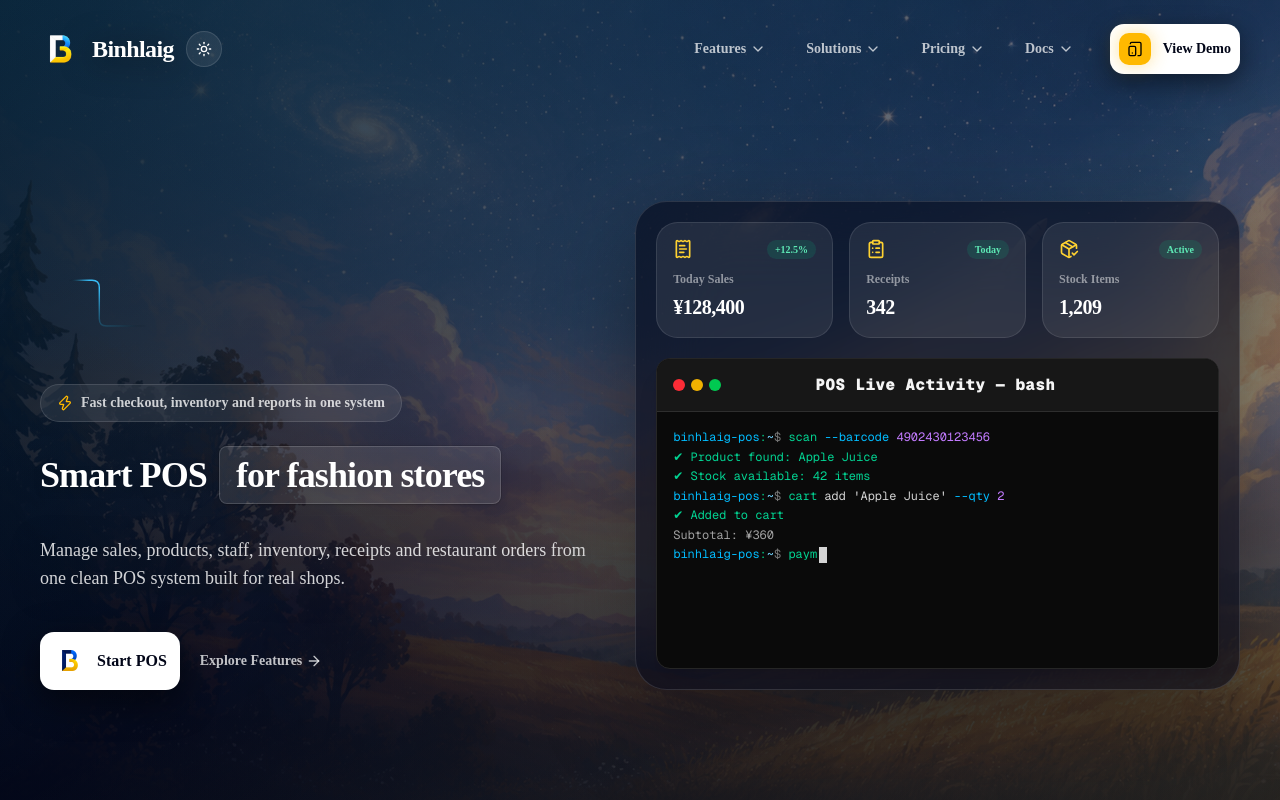
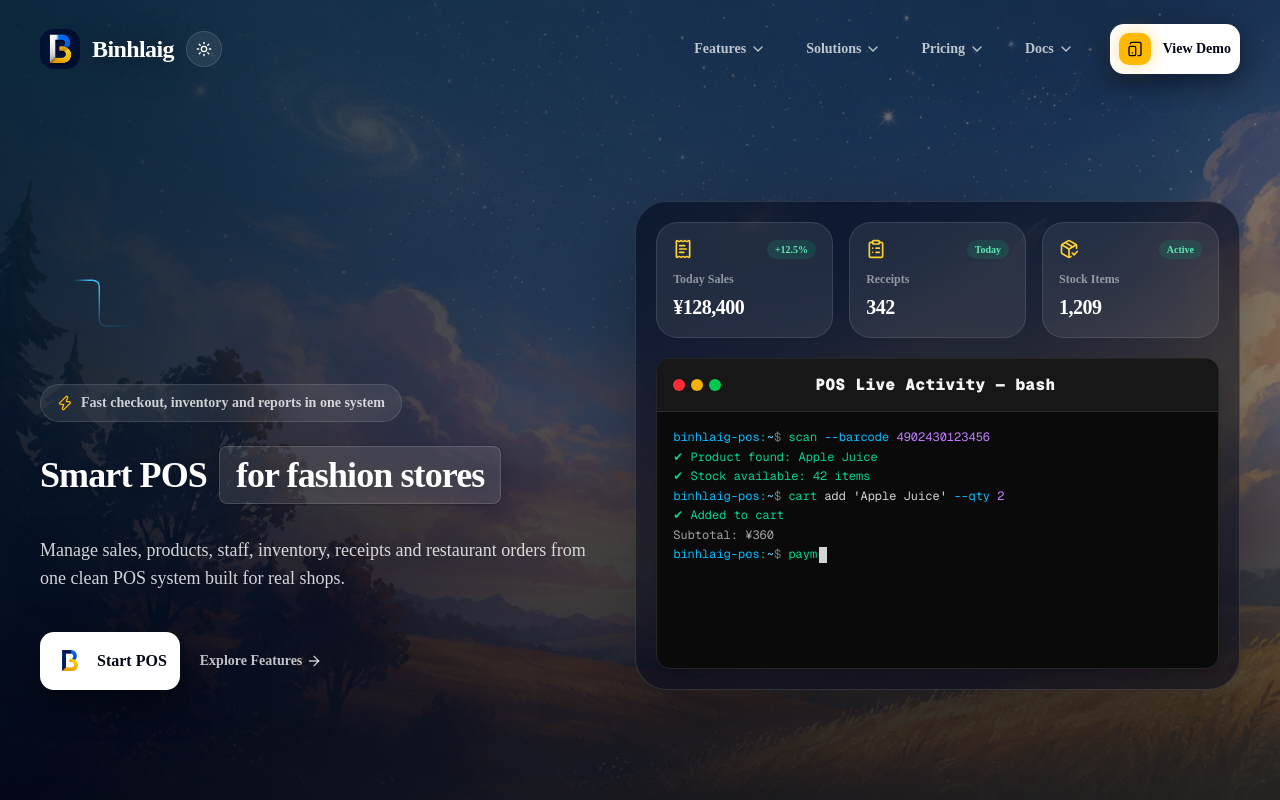
Before and after one commit to Sanlinns/offical-dashboard-pos, a Next.js app: page / in a window 1280 px wide. Shown: the top 800 px of the page. Built offline with nearby package versions, Linux system fonts and the light colour scheme.

Commit message:
update logo V1

```diff
--- a/component/footer.tsx
+++ b/component/footer.tsx
@@ -9,10 +9,17 @@ import {
   IconBrandInstagram,
   IconBrandLinkedin,
 } from "@tabler/icons-react";
+import Image from "next/image";
 
 type FooterProps = {
   darkMode: boolean;
 };
+
+
+
+const BRAND_NAME = "Binhlaig";
+const BRAND_ICON_LIGHT = "/logo/bg.png";
+const BRAND_ICON_DARK = "/logo/bg_darkmode.png";
 
 const footerLinks = [
   {
@@ -53,8 +60,7 @@ export default function Footer({ darkMode }: FooterProps) {
 
   return (
     <footer
-      className={`relative mt-auto overflow-hidden border-t transition-colors duration-500 ${
-        darkMode
+      className={`relative mt-auto overflow-hidden border-t transition-colors duration-500 ${darkMode
           ? "border-white/10 bg-slate-950 text-white"
           : "border-slate-200 bg-slate-50 text-slate-950"
         }`}
@@ -62,13 +68,11 @@ export default function Footer({ darkMode }: FooterProps) {
       {/* background effects */}
       <div className="pointer-events-none absolute inset-0">
         <div
-          className={`absolute -left-24 top-10 h-72 w-72 rounded-full blur-3xl ${
-            darkMode ? "bg-cyan-400/10" : "bg-blue-500/10"
+          className={`absolute -left-24 top-10 h-72 w-72 rounded-full blur-3xl ${darkMode ? "bg-cyan-400/10" : "bg-blue-500/10"
             }`}
         />
         <div
-          className={`absolute -right-24 bottom-0 h-72 w-72 rounded-full blur-3xl ${
-            darkMode ? "bg-amber-300/10" : "bg-purple-500/10"
+          className={`absolute -right-24 bottom-0 h-72 w-72 rounded-full blur-3xl ${darkMode ? "bg-amber-300/10" : "bg-purple-500/10"
             }`}
         />
       </div>
@@ -78,7 +82,7 @@ export default function Footer({ darkMode }: FooterProps) {
           {/* Brand */}
           <div>
             <Link href="/" className="inline-flex items-center gap-2">
-              <div
+              {/* <div
                 className={`flex h-10 w-10 items-center justify-center rounded-2xl shadow-lg ${
                   darkMode
                     ? "border border-white/15 bg-white/10 text-white"
@@ -86,19 +90,28 @@ export default function Footer({ darkMode }: FooterProps) {
                 }`}
               >
                 <Sparkles className="h-5 w-5" />
-              </div>
+              </div> */}
+
+              <span className="relative h-8 w-8 shrink-0 overflow-hidden rounded-lg">
+                <Image
+                  // src={BRAND_ICON}
+                  src={darkMode ? BRAND_ICON_DARK : BRAND_ICON_LIGHT}
+                  alt=""
+                  fill
+                  sizes="32px"
+                  className="object-contain"
+                />
+              </span>
 
               <div>
                 <p
-                  className={`text-lg font-bold tracking-tight ${
-                    darkMode ? "text-white" : "text-slate-950"
+                  className={`text-lg font-bold tracking-tight ${darkMode ? "text-white" : "text-slate-950"
                     }`}
                 >
-                  Smart POS
+                  {BRAND_NAME}
                 </p>
                 <p
-                  className={`text-xs ${
-                    darkMode ? "text-white/55" : "text-slate-500"
+                  className={`text-xs ${darkMode ? "text-white/55" : "text-slate-500"
                     }`}
                 >
                   Supermarket & Restaurant System
@@ -107,8 +120,7 @@ export default function Footer({ darkMode }: FooterProps) {
             </Link>
 
             <p
-              className={`mt-5 max-w-md text-sm leading-6 ${
-                darkMode ? "text-white/62" : "text-slate-600"
+              className={`mt-5 max-w-md text-sm leading-6 ${darkMode ? "text-white/62" : "text-slate-600"
                 }`}
             >
               Manage sales, products, receipts, staff, inventory and analytics
@@ -116,14 +128,12 @@ export default function Footer({ darkMode }: FooterProps) {
             </p>
 
             <div
-              className={`mt-6 space-y-3 text-sm ${
-                darkMode ? "text-white/62" : "text-slate-600"
+              className={`mt-6 space-y-3 text-sm ${darkMode ? "text-white/62" : "text-slate-600"
                 }`}
             >
               <div className="flex items-center gap-3">
                 <Mail
-                  className={`h-4 w-4 ${
-                    darkMode ? "text-white" : "text-slate-950"
+                  className={`h-4 w-4 ${darkMode ? "text-white" : "text-slate-950"
                     }`}
                 />
                 <span>support@smartpos.com</span>
@@ -131,8 +141,7 @@ export default function Footer({ darkMode }: FooterProps) {
 
               <div className="flex items-center gap-3">
                 <Phone
-                  className={`h-4 w-4 ${
-                    darkMode ? "text-white" : "text-slate-950"
+                  className={`h-4 w-4 ${darkMode ? "text-white" : "text-slate-950"
                     }`}
                 />
                 <span>+81 90 0000 0000</span>
@@ -140,8 +149,7 @@ export default function Footer({ darkMode }: FooterProps) {
 
               <div className="flex items-center gap-3">
                 <MapPin
-                  className={`h-4 w-4 ${
-                    darkMode ? "text-white" : "text-slate-950"
+                  className={`h-4 w-4 ${darkMode ? "text-white" : "text-slate-950"
                     }`}
                 />
                 <span>Tokyo, Japan</span>
@@ -154,8 +162,7 @@ export default function Footer({ darkMode }: FooterProps) {
             {footerLinks.map((group) => (
               <div key={group.title}>
                 <h3
-                  className={`text-sm font-semibold ${
-                    darkMode ? "text-white" : "text-slate-950"
+                  className={`text-sm font-semibold ${darkMode ? "text-white" : "text-slate-950"
                     }`}
                 >
                   {group.title}
@@ -166,8 +173,7 @@ export default function Footer({ darkMode }: FooterProps) {
                     <li key={link.label}>
                       <Link
                         href={link.href}
-                        className={`text-sm transition ${
-                          darkMode
+                        className={`text-sm transition ${darkMode
                             ? "text-white/55 hover:text-white"
                             : "text-slate-600 hover:text-slate-950"
                           }`}
@@ -184,13 +190,11 @@ export default function Footer({ darkMode }: FooterProps) {
 
         {/* Bottom */}
         <div
-          className={`mt-12 flex flex-col gap-5 border-t pt-6 sm:flex-row sm:items-center sm:justify-between ${
-            darkMode ? "border-white/10" : "border-slate-200"
+          className={`mt-12 flex flex-col gap-5 border-t pt-6 sm:flex-row sm:items-center sm:justify-between ${darkMode ? "border-white/10" : "border-slate-200"
             }`}
         >
           <p
-            className={`text-sm ${
-              darkMode ? "text-white/50" : "text-slate-500"
+            className={`text-sm ${darkMode ? "text-white/50" : "text-slate-500"
               }`}
           >
             © {year ?? ""} Smart POS. All rights reserved.
@@ -210,8 +214,7 @@ export default function Footer({ darkMode }: FooterProps) {
                   key={item.label}
                   href="#"
                   aria-label={item.label}
-                  className={`flex h-9 w-9 items-center justify-center rounded-full border transition hover:-translate-y-0.5 hover:shadow-md ${
-                    darkMode
+                  className={`flex h-9 w-9 items-center justify-center rounded-full border transition hover:-translate-y-0.5 hover:shadow-md ${darkMode
                       ? "border-white/10 bg-white/5 text-white/55 hover:bg-white/10 hover:text-white"
                       : "border-slate-200 bg-white text-slate-600 hover:text-slate-950"
                     }`}
--- a/component/hero.tsx
+++ b/component/hero.tsx
@@ -839,7 +839,7 @@ import AnimatedBadge from "@/components/ui/animated-badge";
 
 const BRAND_NAME = "Binhlaig";
 const BRAND_ICON_LIGHT = "/logo/bg.png";
-const BRAND_ICON_DARK = "/logo/bg_white.png";
+const BRAND_ICON_DARK = "/logo/bg_darkmode.png";
 
 type NavChild = {
   title: string;
--- a/component/heroScrollDemo.tsx
+++ b/component/heroScrollDemo.tsx
@@ -31,7 +31,8 @@ import Image from "next/image";
 
 
 const BRAND_NAME = "Binhlaig";
-const BRAND_ICON = "/logo/bg.png";
+const BRAND_ICON_LIGHT = "/logo/bg.png";
+const BRAND_ICON_DARK = "/logo/bg_darkmode.png";
 
 const navLinks = [
   { label: "Home", href: "/" },
@@ -361,7 +362,7 @@ export function HeroScrollDemo() {
 
             <span className="relative h-8 w-8 shrink-0 overflow-hidden rounded-lg">
               <Image
-                src={BRAND_ICON}
+                src={darkMode ? BRAND_ICON_DARK : BRAND_ICON_LIGHT}
                 alt=""
                 fill
                 sizes="32px"
--- a/component/imagesSliderDemo.tsx
+++ b/component/imagesSliderDemo.tsx
@@ -19,6 +19,7 @@ import RestaurantFeaturesSection from "./restaurant/restaurantFeaturesSection";
 import RestaurantWorkflowSection from "./restaurant/RestaurantWorkflowSection";
 import RestaurantMenuTableSection from "./restaurant/RestaurantMenuTableSection";
 import RestaurantFooter from "./restaurant/RestaurantFooter";
+import Image from "next/image";
 
 const navLinks = [
     { label: "Home", href: "/" },
@@ -27,6 +28,10 @@ const navLinks = [
     { label: "Pricing", href: "#pricing" },
     { label: "Contact", href: "#contact" },
 ];
+
+const BRAND_NAME = "Binhlaig";
+const BRAND_ICON_LIGHT = "/logo/bg.png";
+const BRAND_ICON_DARK = "/logo/bg_darkmode.png";
 
 export function ImagesSliderDemo() {
     const [open, setOpen] = useState(false);
@@ -85,10 +90,18 @@ export function ImagesSliderDemo() {
                 <nav className="mx-auto flex h-16 max-w-7xl items-center justify-between rounded-2xl border border-white/70 bg-white/80 px-4 shadow-xl shadow-slate-900/10 backdrop-blur-2xl transition-all duration-300 dark:border-white/10 dark:bg-slate-950/70 dark:shadow-black/30 sm:px-6 lg:px-8">
                     {/* Logo */}
                     <Link href="/" className="group flex items-center gap-3">
-                        <div className="relative flex h-10 w-10 items-center justify-center rounded-2xl bg-gradient-to-br from-orange-500 to-red-600 text-white shadow-lg shadow-orange-600/25 transition group-hover:scale-105">
-                            <Utensils className="h-5 w-5" />
-                            <span className="absolute -right-1 -top-1 h-3 w-3 rounded-full bg-emerald-400 ring-2 ring-white dark:ring-slate-950" />
-                        </div>
+
+                        <span className="relative h-8 w-8 shrink-0 overflow-hidden rounded-lg">
+                            <Image
+                                // src={BRAND_ICON}
+                                src={darkMode ? BRAND_ICON_DARK : BRAND_ICON_LIGHT}
+                                alt=""
+                                fill
+                                sizes="32px"
+                                className="object-contain"
+                            />
+                        </span>
+
 
                         <div className="leading-tight">
                             <span className="block text-base font-black tracking-tight text-slate-950 dark:text-white">
@@ -280,10 +293,10 @@ export function ImagesSliderDemo() {
                 </motion.div>
             </ImagesSlider>
 
-            <RestaurantFeaturesSection/>
-            <RestaurantWorkflowSection/>
-            <RestaurantMenuTableSection/>
-            <RestaurantFooter/>
+            <RestaurantFeaturesSection />
+            <RestaurantWorkflowSection />
+            <RestaurantMenuTableSection />
+            <RestaurantFooter />
 
 
 
--- a/component/restaurant/RestaurantFooter.tsx
+++ b/component/restaurant/RestaurantFooter.tsx
@@ -8,7 +8,8 @@ import {
   Phone,
   Utensils,
 } from "lucide-react";
-import { IconBrandFacebook ,IconBrandTwitter } from "@tabler/icons-react";
+import { IconBrandFacebook, IconBrandTwitter } from "@tabler/icons-react";
+import Image from "next/image";
 
 const footerLinks = [
   {
@@ -40,7 +41,14 @@ const footerLinks = [
   },
 ];
 
+
+const BRAND_NAME = "Binhlaig";
+const BRAND_ICON_LIGHT = "/logo/bg.png";
+const BRAND_ICON_DARK = "/logo/bg_darkmode.png";
+
 export default function RestaurantFooter() {
+  const darkMode = false;
+
   return (
     <footer
       id="contact"
@@ -100,10 +108,16 @@ export default function RestaurantFooter() {
           {/* Brand */}
           <div>
             <Link href="/" className="group inline-flex items-center gap-3">
-              <div className="relative flex h-11 w-11 items-center justify-center rounded-2xl bg-gradient-to-br from-orange-500 to-red-600 text-white shadow-lg shadow-orange-600/25 transition group-hover:scale-105">
-                <Utensils className="h-5 w-5" />
-                <span className="absolute -right-1 -top-1 h-3 w-3 rounded-full bg-emerald-400 ring-2 ring-orange-50 dark:ring-slate-950" />
-              </div>
+              <span className="relative h-8 w-8 shrink-0 overflow-hidden rounded-lg">
+                <Image
+                  // src={BRAND_ICON}
+                  src={darkMode ? BRAND_ICON_DARK : BRAND_ICON_LIGHT}
+                  alt=""
+                  fill
+                  sizes="32px"
+                  className="object-contain"
+                />
+              </span>
 
               <div className="leading-tight">
                 <span className="block text-lg font-black tracking-tight text-slate-950 dark:text-white">
```
Also changed, not shown: public/logo/bg_darkmode.png (added), public/logo/nobg_logo_darkmode.png (added). Lines whose indentation alone changed are shown as unchanged.
